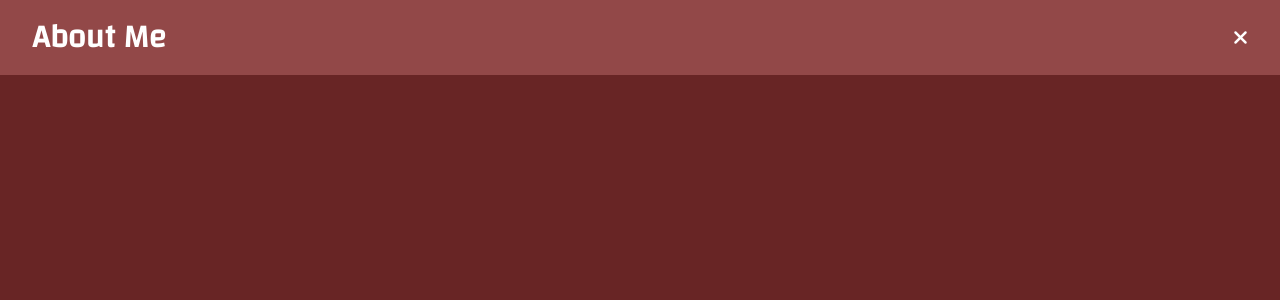
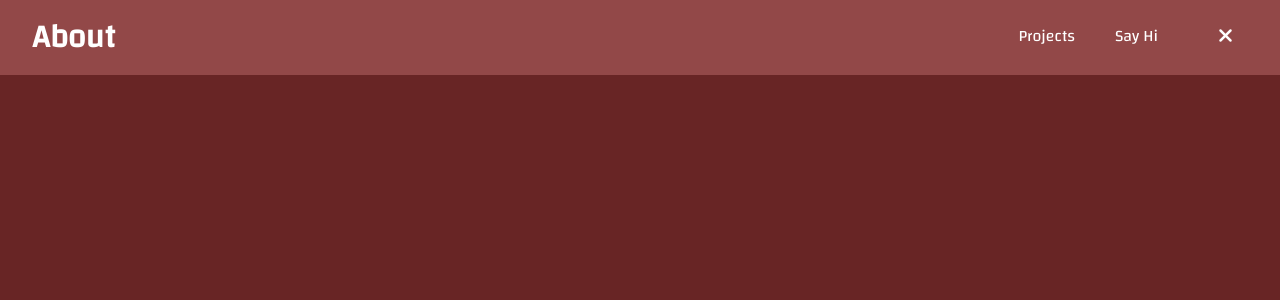
Before and after one commit to KennethMurugu/my-portfolio, a Vue app: page /#/ in a window 1280 px wide. Both pictures are taken after a click on the link "ABOUT ME". Shown: the top 300 px of the page. Built offline with nearby package versions, Linux system fonts and the light colour scheme.

Commit message:
added page header component

```diff
--- a/src/components/About.vue
+++ b/src/components/About.vue
@@ -1,20 +1,26 @@
 <template>
   <div class="page about" ref="about-page">
-    <div class="header">
+    <!-- <div class="header">
       <h1>About Me</h1>
-      <!-- <div class="links">
-        <p @click="$emit('switchpage', 0)">Home</p>
-        <p @click="$emit('switchpage', 1)">Projects</p>
-        <p @click="$emit('switchpage', 3)">Say Hi</p>
-      </div>-->
       <i class="fas fa-times fa-lg close" @click="$emit('switchpage', 0)"></i>
-    </div>
+    </div>-->
+    <PageHeader
+      class="header"
+      title="About"
+      background="#924848"
+      v-on:close="$emit('switchpage', 0)"
+    >
+      <p @click="$emit('switchpage', 2)">Projects</p>
+      <p @click="$emit('switchpage', 3)">Say Hi</p>
+    </PageHeader>
   </div>
 </template>
 
 <script>
+import PageHeader from '@/components/PageHeader'
 export default {
   name: 'About',
+  components: { PageHeader },
   methods: {
     close() {
       this.$emit('closeme')
@@ -29,24 +35,5 @@ export default {
   display: block;
   padding: 0;
   overflow: auto;
-
-  .header {
-    display: flex;
-    flex-direction: row;
-    justify-content: space-between;
-    align-items: center;
-    background: #924848;
-    padding: 0 2rem;
-
-    .links {
-      display: grid;
-      grid-template-columns: auto auto auto;
-      gap: 1rem;
-    }
-
-    .close {
-      cursor: pointer;
-    }
-  }
 }
 </style>
--- /dev/null
+++ b/src/components/PageHeader.vue
@@ -0,0 +1,118 @@
+<template>
+  <div class="header" :style="{background}">
+    <i class="fas fa-bars fa-lg dropdown-toggle" @click="showDropdown = !showDropdown"></i>
+    <h1 class="title">{{title}}</h1>
+    <div class="right-container">
+      <div class="links">
+        <slot></slot>
+      </div>
+      <div class="close" @click="$emit('close')">
+        <i class="fas fa-times fa-lg"></i>
+      </div>
+    </div>
+    <div class="dropdown-links" :class="{'hide': !showDropdown}">
+      <slot></slot>
+    </div>
+  </div>
+</template>
+
+<script>
+import Vue from 'vue'
+import Component from 'vue-class-component'
+@Component({ props: { title: '', background: '' } })
+export default class PageHeader extends Vue {
+  showDropdown = false
+}
+</script>
+
+<style lang="scss" scoped>
+.header {
+  position: relative;
+  display: flex;
+  flex-direction: row;
+  justify-content: space-between;
+  align-items: center;
+  padding: 0 2rem;
+
+  .dropdown-toggle {
+    display: none;
+  }
+
+  .right-container {
+    display: flex;
+
+    .links {
+      display: flex;
+      gap: 1rem;
+      margin-right: 3rem;
+      align-items: center;
+      & * {
+        margin: 0 0.75rem;
+        cursor: pointer;
+        border-bottom: 3px solid transparent;
+        transition: all 0.2s ease;
+
+        &:hover {
+          text-shadow: 0px 0px 5px rgba(255, 255, 255, 0.438);
+          border-color: #fff;
+        }
+      }
+    }
+
+    .close {
+      cursor: pointer;
+      width: 30px;
+      height: 30px;
+    }
+  }
+
+  .dropdown-links {
+    background: rgba(0, 0, 0, 0.514);
+    position: absolute;
+    width: 100%;
+    left: 0;
+    top: 53px;
+    opacity: 1;
+    text-align: center;
+    transition: all 0.35s ease-in-out;
+
+    &.hide {
+      opacity: 0;
+      visibility: hidden;
+    }
+
+    & * {
+      margin: 0;
+      padding: 0.75rem 0;
+      border: 3px solid transparent;
+      transition: all 0.35s ease-in-out, border-color 0.2s ease;
+
+      &:hover {
+        border-color: #fff;
+      }
+      &:active {
+        background-color: rgba(255, 255, 255, 0.205);
+      }
+    }
+  }
+}
+
+@media screen and (max-width: 500px) {
+  .header {
+    padding: 0 0.75rem;
+
+    .dropdown-toggle {
+      display: block;
+    }
+
+    .title {
+      font-size: 1.25rem;
+    }
+    .right-container {
+      .links {
+        display: none;
+      }
+    }
+  }
+}
+</style>
--- a/src/components/Projects.vue
+++ b/src/components/Projects.vue
@@ -1,15 +1,26 @@
 <template>
   <div class="page projects">
-    <div class="header">
+    <!-- <div class="header">
       <h1>Projects</h1>
       <i class="fas fa-times fa-lg close" @click="$emit('switchpage', 0)"></i>
-    </div>
+    </div>-->
+    <PageHeader
+      class="header"
+      title="Projects"
+      background="#5f0e99"
+      v-on:close="$emit('switchpage', 0)"
+    >
+      <p @click="$emit('switchpage', 1)">About Me</p>
+      <p @click="$emit('switchpage', 3)">Say Hi</p>
+    </PageHeader>
   </div>
 </template>
 
 <script>
+import PageHeader from '@/components/PageHeader'
 export default {
   name: 'Projects',
+  components: { PageHeader },
   methods: {
     close() {
       this.$emit('closeme')
@@ -23,18 +34,5 @@ export default {
   background: #460476;
   display: block;
   padding: 0;
-
-  .header {
-    display: flex;
-    flex-direction: row;
-    justify-content: space-between;
-    align-items: center;
-    background: #5f0e99;
-    padding: 0 2rem;
-
-    .close {
-      cursor: pointer;
-    }
-  }
 }
 </style>
--- a/src/components/SayHi.vue
+++ b/src/components/SayHi.vue
@@ -1,15 +1,26 @@
 <template>
   <div class="page say-hi" ref="say-hi-page">
-    <div class="header">
+    <!-- <div class="header">
       <h1>Say Hi</h1>
       <i class="fas fa-times fa-lg close" @click="$emit('switchpage', 0)"></i>
-    </div>
+    </div>-->
+    <PageHeader
+      class="header"
+      title="Say Hi"
+      background="#15acd1"
+      v-on:close="$emit('switchpage', 0)"
+    >
+      <p @click="$emit('switchpage', 1)">About Me</p>
+      <p @click="$emit('switchpage', 2)">Projects</p>
+    </PageHeader>
   </div>
 </template>
 
 <script>
+import PageHeader from '@/components/PageHeader'
 export default {
   name: 'SayHi',
+  components: { PageHeader },
   methods: {
     close() {
       this.$emit('closeme')
@@ -24,18 +35,5 @@ export default {
   display: block;
   padding: 0;
   overflow: auto;
-
-  .header {
-    display: flex;
-    flex-direction: row;
-    justify-content: space-between;
-    align-items: center;
-    background: #15acd1;
-    padding: 0 2rem;
-
-    .close {
-      cursor: pointer;
-    }
-  }
 }
 </style>
--- a/src/views/Home.vue
+++ b/src/views/Home.vue
@@ -66,7 +66,7 @@ export default {
 .intro-container {
   padding-top: 1rem;
   text-align: center;
-  margin-bottom: 5rem;
+  margin-bottom: 3rem;
   display: grid;
   grid-template-columns: auto auto auto;
   align-items: center;
```
